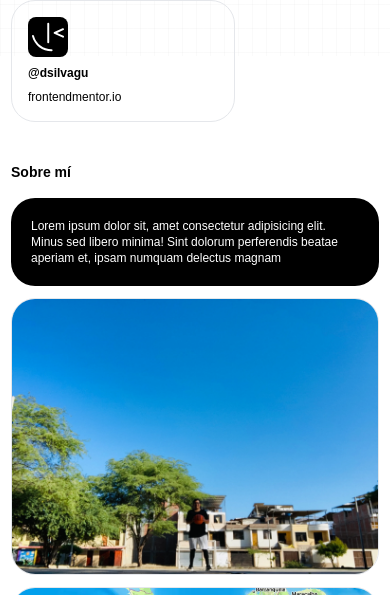
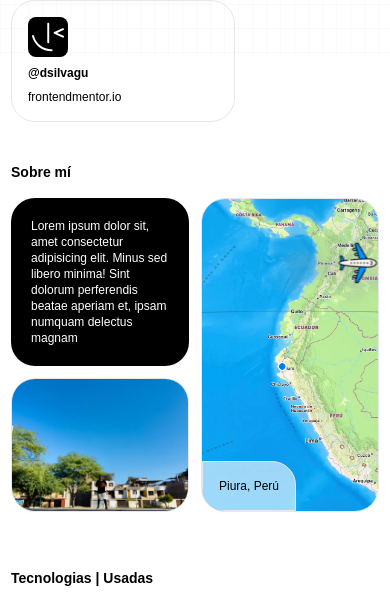
Before and after one commit to dsilvagu/portafolio, an Astro site: page / in a window 390 px wide. Shown: the part 788-1383 px from the top of the page. Built offline with nearby package versions, Linux system fonts and the light colour scheme; Astro itself is replaced by a stand-in of ours.

Commit message:
second commit

```diff
--- a/src/components/AboutMe.astro
+++ b/src/components/AboutMe.astro
@@ -8,7 +8,7 @@ import img4 from '../images/airplane.png'
 
 <div class="relative w-full h-full">
     <p class="text-sm font-semibold">Sobre mí</p>
-        <div class="py-4 grid gap-3 sm:grid-cols-2">
+        <div class="py-4 grid gap-3 grid-cols-2">
             <div class="grid gap-3">
                 <div class="bg-black py-5 px-5 text-white rounded-3xl flex items-center">
                     <p class="text-xs">Lorem ipsum dolor sit, amet consectetur adipisicing elit. Minus sed libero minima! Sint dolorum perferendis beatae aperiam et, ipsam numquam delectus magnam  </p>
@@ -31,8 +31,6 @@ import img4 from '../images/airplane.png'
                     <img class=" bottom-0 transform rotate-45 size-8 " src={img4.src} alt="">
                 </div>
 
-
-
             </div>
 
 
```
